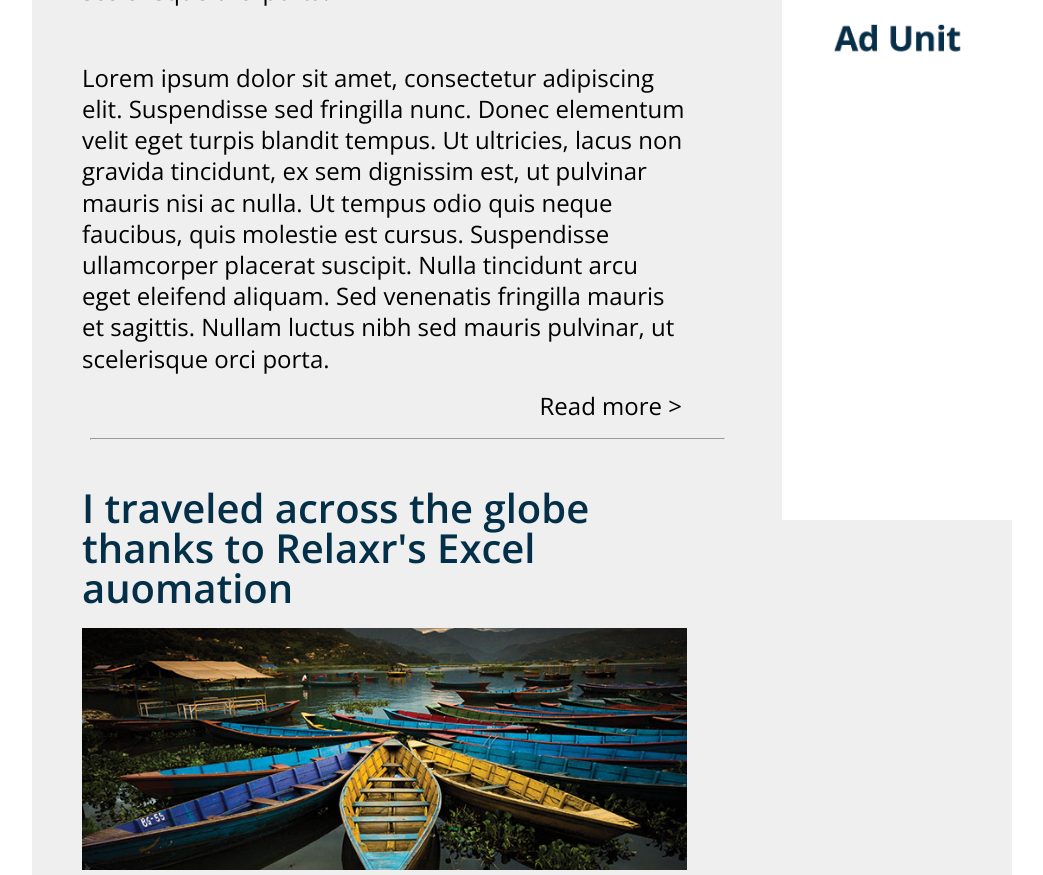
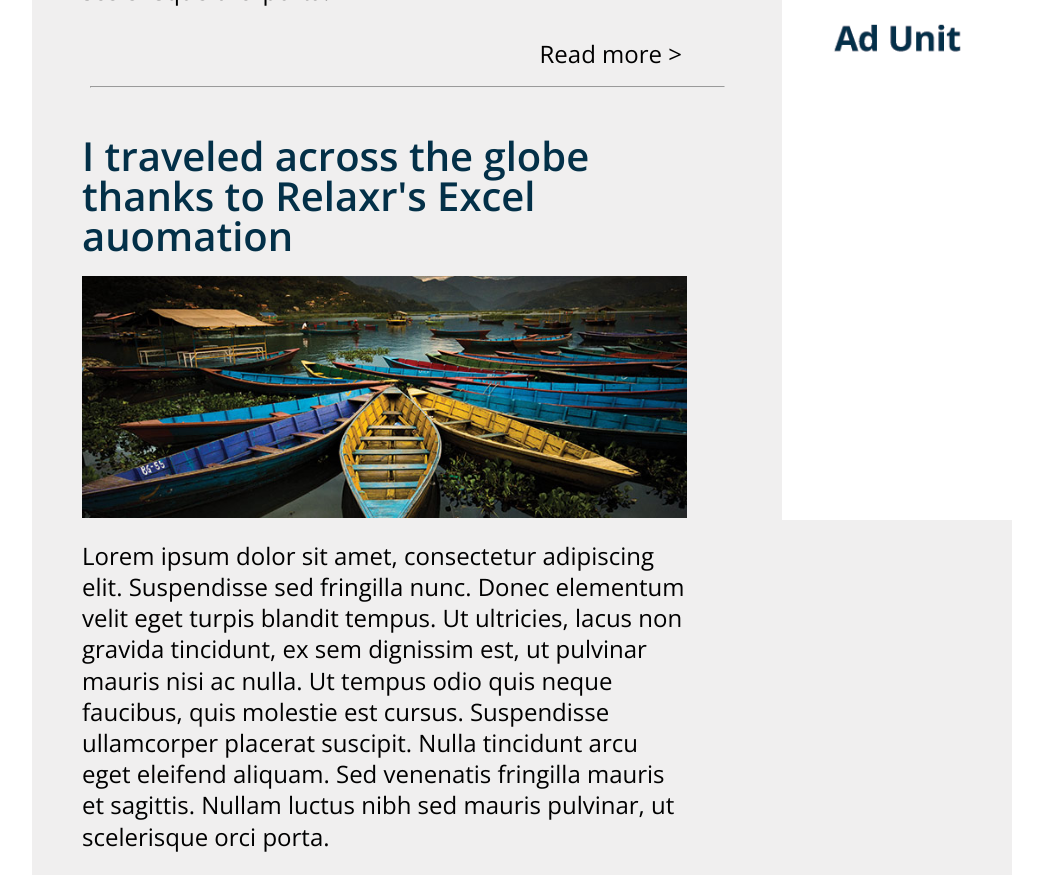
Before and after one commit to melissamclaughlin/Relaxr_Blog, a plain HTML site: page index.html in a window 1280 px wide. Shown: the part 820-1695 px from the top of the page, without its empty margins (118-1161 px from the left). Drawn offline with nearby package versions, Linux system fonts and the light colour scheme.

Commit message:
Fixed Toggle Function

```diff
--- a/index.html
+++ b/index.html
@@ -112,10 +112,12 @@
 		alert('We are not currently taking sign ups');
 	});
 
+	$("#para1part2").hide()
 	$("#readmore1").click(function(){
 	$("#para1part2").slideToggle();
 	});
 
+	$("#para2part2").hide()
 	$("#readmore2").click(function(){
 	$("#para2part2").slideToggle();
 	});
```
